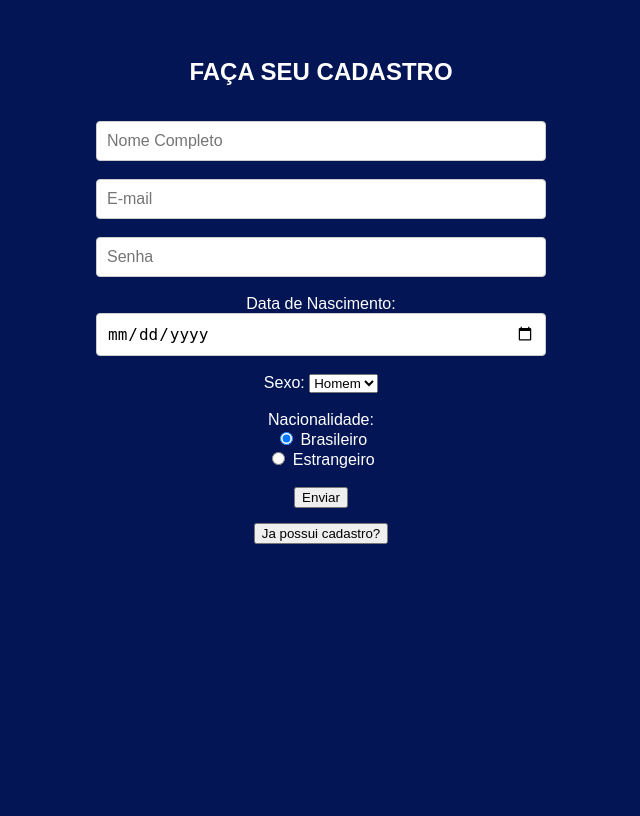
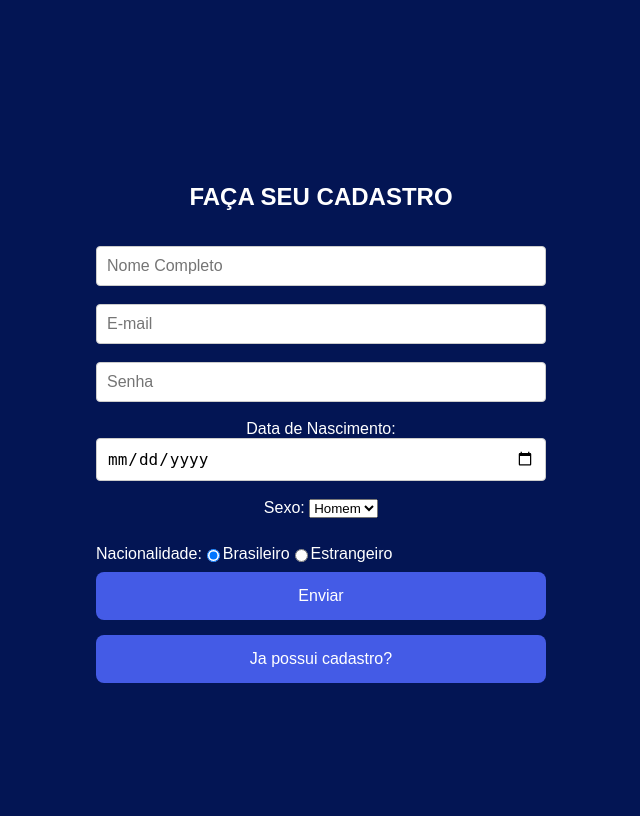
Before and after one commit to azmovi/zupit, a FastAPI app: page /sign-up in a window 1280 px wide. Shown: the whole page, without its empty margins (319-959 px from the left). Run offline with FastAPI, Linux system fonts and the light colour scheme.

Commit message:
varias coisas nada completo

```diff
--- a/zupit/static/style.css
+++ b/zupit/static/style.css
@@ -2,6 +2,7 @@
     background-color: rgba(3, 21, 84, 1); /* O valor alpha foi adicionado */
     display: flex;
     justify-content: center;
+    align-items: center; /* Alinha verticalmente */
     height: 100vh;
     font-family: Arial, sans-serif;
     color: #FFFFFF;
@@ -33,6 +34,11 @@
     display: none;
 }
 
+.justify-start{
+    display: flex;
+    justify-content: start;
+    align-items: center;
+}
 .space-between {
     display: flex;
     flex-direction: row;
--- a/zupit/templates/sign-up.html
+++ b/zupit/templates/sign-up.html
@@ -29,27 +29,26 @@
                 <option value="MAN">Homem</option>
                 <option value="WOMAN">Mulher</option>
             </select><br><br>
+            <div class="justify-start">
+                <label>Nacionalidade:</label><br>
+                <input type="radio" id="brazilian" name="nationality" value="BRAZILIAN" checked>
+                <label for="brazilian">Brasileiro</label><br>
 
-            <label>Nacionalidade:</label><br>
-            <input type="radio" id="brazilian" name="nationality" value="BRAZILIAN" checked>
-            <label for="brazilian">Brasileiro</label><br>
-
-            <input type="radio" id="foreigner" name="nationality" value="FOREIGNER">
-            <label for="foreigner">Estrangeiro</label><br><br>
+                <input type="radio" id="foreigner" name="nationality" value="FOREIGNER">
+                <label for="foreigner">Estrangeiro</label><br><br>
+            </div>
 
             <div id="brazilian_label" class="hidden">
-                <label for="cpf">CPF:</label>
-                <input type="text" id="cpf" name="cpf"><br><br>
+                <input type="text"  placeholder="CPF" id="cpf" name="cpf"><br><br>
             </div>
 
             <div id="foreigner_label" class="hidden">
-                <label for="rnm">RNM:</label>
-                <input type="text" id="rnm" name="rnm"><br><br>
+                <input type="text" placeholder="RNM" id="rnm" name="rnm"><br><br>
             </div>
 
-            <button type="submit">Enviar</button>
+            <button class="button3" type="submit">Enviar</button>
         </form>
-        <a href="/sign-in"><button>Ja possui cadastro?</button></a>
+        <a class="button3" href="/sign-in">Ja possui cadastro?</a>
     </section>
 
     <script>
```
